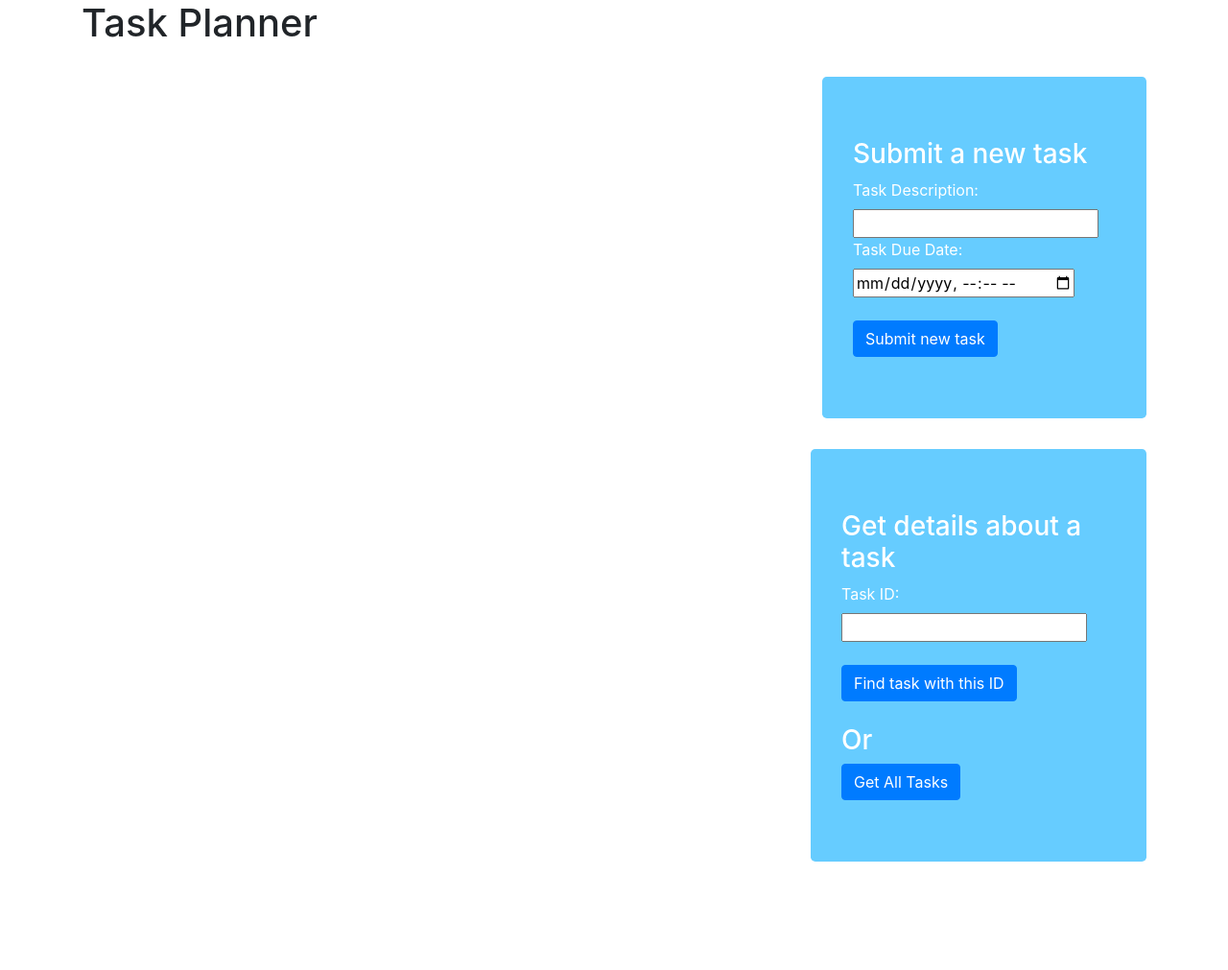
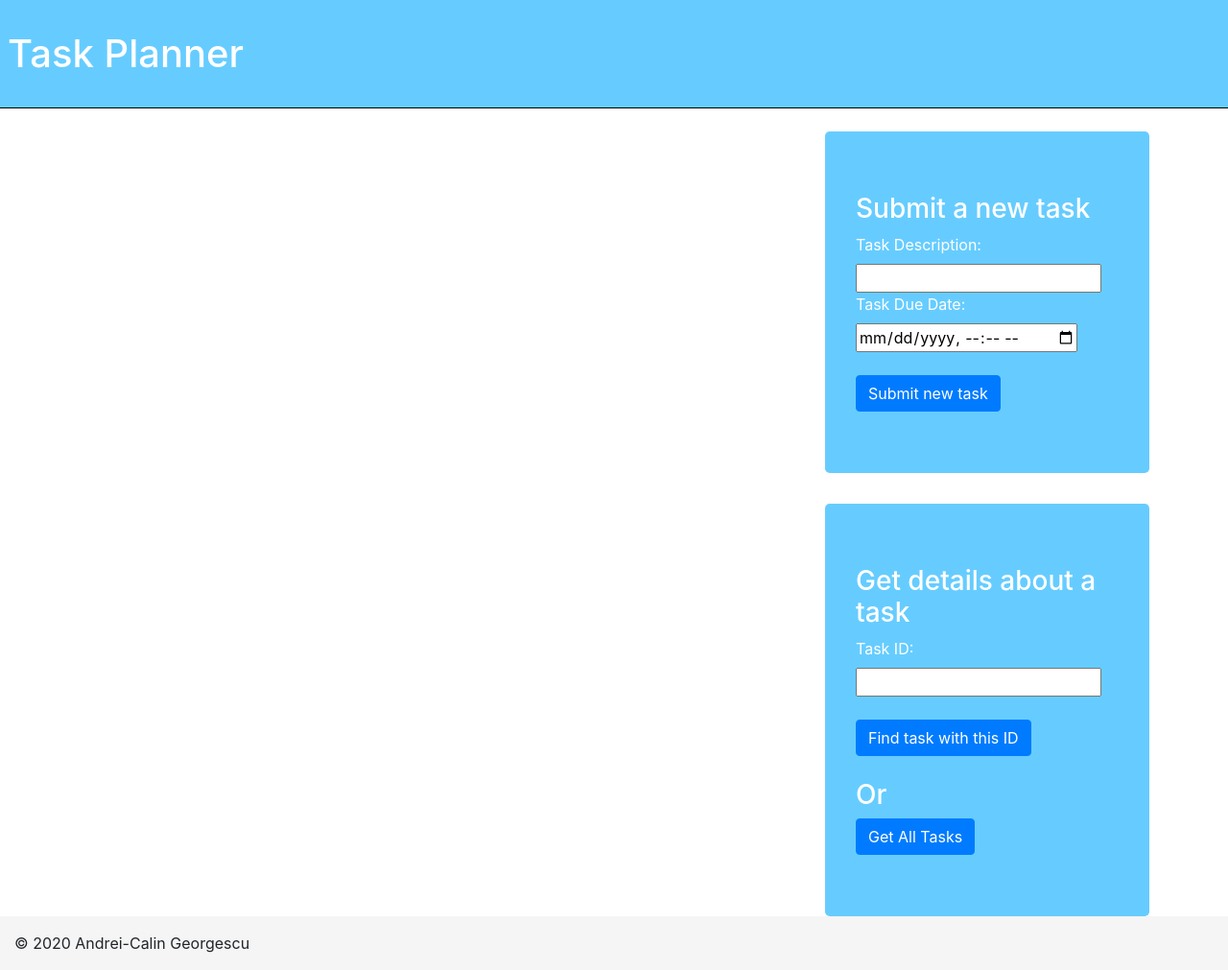
Before and after one commit to andreicalin-georgescu/PHP-Projects, a PHP site: page / in a window 1280 px wide. Shown: the whole page at 96% size. Before the commit the page ends 898 px from the top, so only its background shows below. Run offline with PHP 8.4, Linux system fonts and the light colour scheme.

Commit message:
Adds separate file for custom styling. Changes various UI elems in index.

```diff
--- a/TODO-Taskmanager/index.php
+++ b/TODO-Taskmanager/index.php
@@ -14,75 +14,52 @@ $manager = TaskManager::getInstance();
 	<meta name="viewport" content="width=device-width, initial-scale=1, shrink-to-fit=no">
 	<!-- Bootstrap CSS -->
     <link rel="stylesheet" href="https://stackpath.bootstrapcdn.com/bootstrap/4.5.0/css/bootstrap.min.css" integrity="sha384-9aIt2nRpC12Uk9gS9baDl411NQApFmC26EwAOH8WgZl5MYYxFfc+NcPb1dKGj7Sk" crossorigin="anonymous">
+    <!-- Custom CSS -->
+    <link rel="stylesheet" type="text/css" href="style.css">
 	<title>Task Planner</title>
 	</head>
 	<body>
-		<style>
-
-			.jumbotron {
-				background: #66ccff;
-				color: white;
-			}
-
-			/* Submit jumbo */
-
-			#jumbo1 {
-				min-width: 338px;
-				right: 2rem;
-
-			}
-
-			/* Get Task jumbo */
-
-			#jumbo2 {
-				min-width: 338px;
-				right: 2rem;
-				top: 0px;
-
-			}
-
-			/* Show all current tasks jumbo */
-			#jumbo3 {
-				min-width: 338px;
-			}
-
-		</style>
-		<div class="container" id="pag-header">
-			<div class="page-header">
+		<div class="d-flex p-2" id="page-header">
+			<div class="pb-2 mt-4 mb-2 bd-highlight">
 				<h1>Task Planner</h1>
 			</div>
 		</div>
 		<br>
+
 		<div class="container">
 			<div class="row">
-				<div class="col-md-6 dflex flex-md-column">
+				<div class="col-md-8">
 					<?php
 					if(isset($_POST['getAll'])) {
 						$tasks = $manager->getAllTasks();
 						echo '<div class="jumbotron" id="jumbo3">
-										<h2>Current Tasks</h2>';
-										foreach ($tasks as $task) {
-											echo '<table>
+								<table class="table table-bordered table-striped table-hover">
+									<thead>
 										<tr>
-													<th> ID </th>
-													<th> Description </th>
-													<th> Due Date </th>
-													<th> Status </th>
+											<td colspan="4"> <h2>Current Tasks</h2></td>
+										</tr>
+									</thead>
+									<tbody>
+										<tr>
+
+											<th class="text-center"> ID </th>
+											<th class="text-center"> Description </th>
+											<th class="text-center"> Due Date </th>
+											<th class="text-center"> Status </th>
 										</tr>';
 
+						foreach ($tasks as $task) {
 							echo '<tr><td>' , $task->getId() , '</td>';
 							echo '<td>' , $task->getDescription() , '</td>';
 							echo '<td>' , $task->getDue()->diffForHumans() , '</td>';
-										echo '<td>' , ($task->getComplete()) ? 'Complete' : 'Due' , '</td></tr></table>';
+							echo '<td>' , ($task->getComplete()) ? 'Complete' : 'Due' , '</td></tr>';
 						}
-
-							echo '</div>';
+						echo '</tbody></table></div>';
 					}
 				?>
 				</div>
-
-				<div class="col-md-6">
-					<div class="float-md-right">
+				<div class="col-md-4">
+					<div class="col-md-6 mw-100">
 						<div class="jumbotron" id="jumbo1">
 							<h3>Submit a new task</h3>
 
@@ -96,13 +73,8 @@ $manager = TaskManager::getInstance();
 							</form>
 						</div>
 				</div>
-				</div>
-			</div>
-		</div>
 
-		<div class="container">
-			<div class="row justify-content-end">
-				<div class="col-md-4">
+				<div class="col-md-6 mw-100">
 					<div class="jumbotron" id="jumbo2">
 							<h3>Get details about a task</h3>
 							<form action="/app/Interact/GetTask.php" method="post" autocomplete="off">
@@ -118,6 +90,11 @@ $manager = TaskManager::getInstance();
 					</div>
 				</div>
 			</div>
+		</div>
+
+		<footer class="page-footer font-small blue">
+			<div class="footer-copyright text-left py-3">© 2020 Andrei-Calin Georgescu</div>
+		</footer>
 
 		<!-- Optional JavaScript -->
 		<!-- jQuery first, then Popper.js, then Bootstrap JS -->
--- /dev/null
+++ b/TODO-Taskmanager/style.css
@@ -0,0 +1,57 @@
+.jumbotron {
+	background: #66ccff;
+	color: white;
+}
+
+/* Table properties */
+
+table.table-bordered{
+border: 1px;
+margin-top: 0px;
+padding-top: 0px;
+}
+
+th {
+	background-color: #00aaff;
+	color: white;
+}
+
+td {
+	color: white;
+}
+
+/* Submit jumbo */
+
+#jumbo1 {
+	min-width: 338px;
+}
+
+/* Get Task jumbo */
+
+#jumbo2 {
+	min-width: 338px;
+	margin-bottom: 0px;
+}
+
+/* Show all current tasks jumbo */
+
+#jumbo3 {
+	min-width: 378px;
+	padding-top: 32px;
+	padding-bottom: 32px;
+}
+
+#getTaskDetail {
+
+}
+
+#page-header {
+	background: #66ccff;
+	color: white;
+	border-bottom: 0.5px solid #000;
+}
+
+footer {
+	background-color: #f5f5f5;
+	padding-left: 15px;
+}
```
Lines whose indentation alone changed are shown as unchanged.
